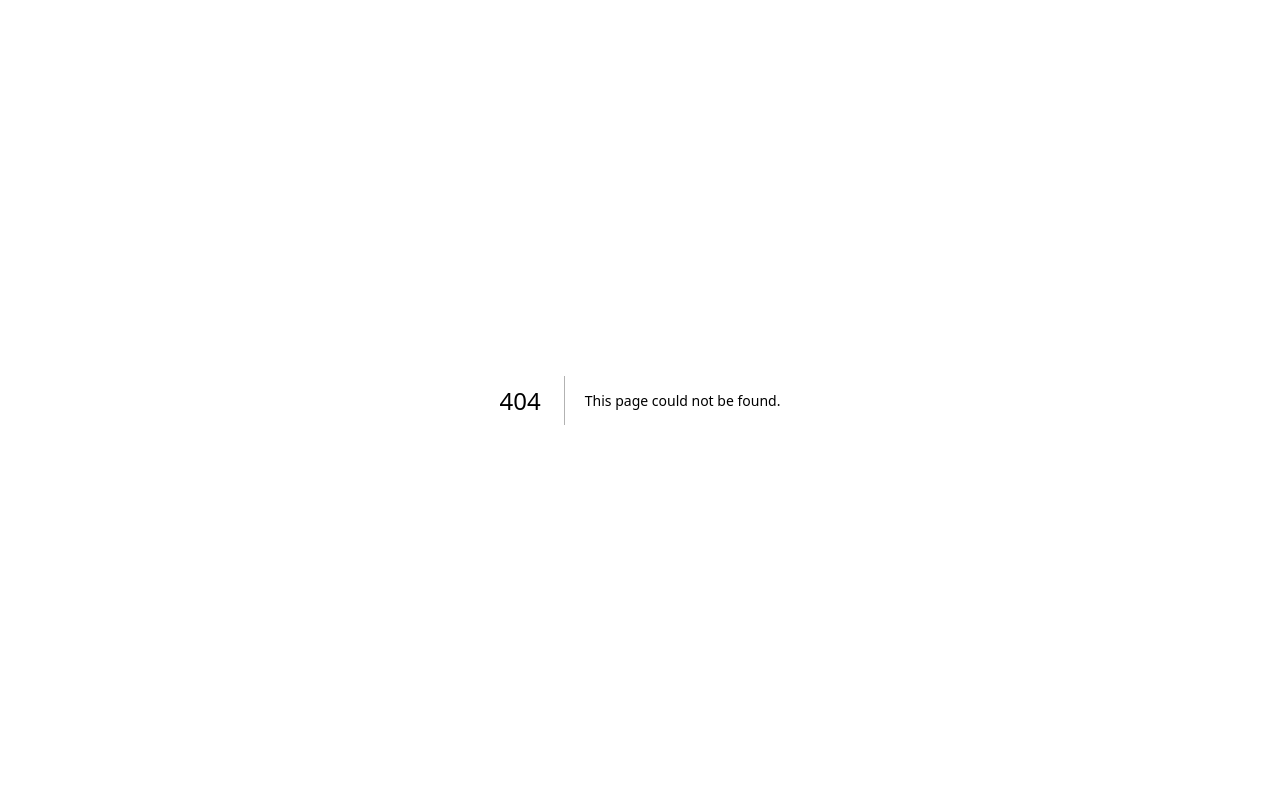
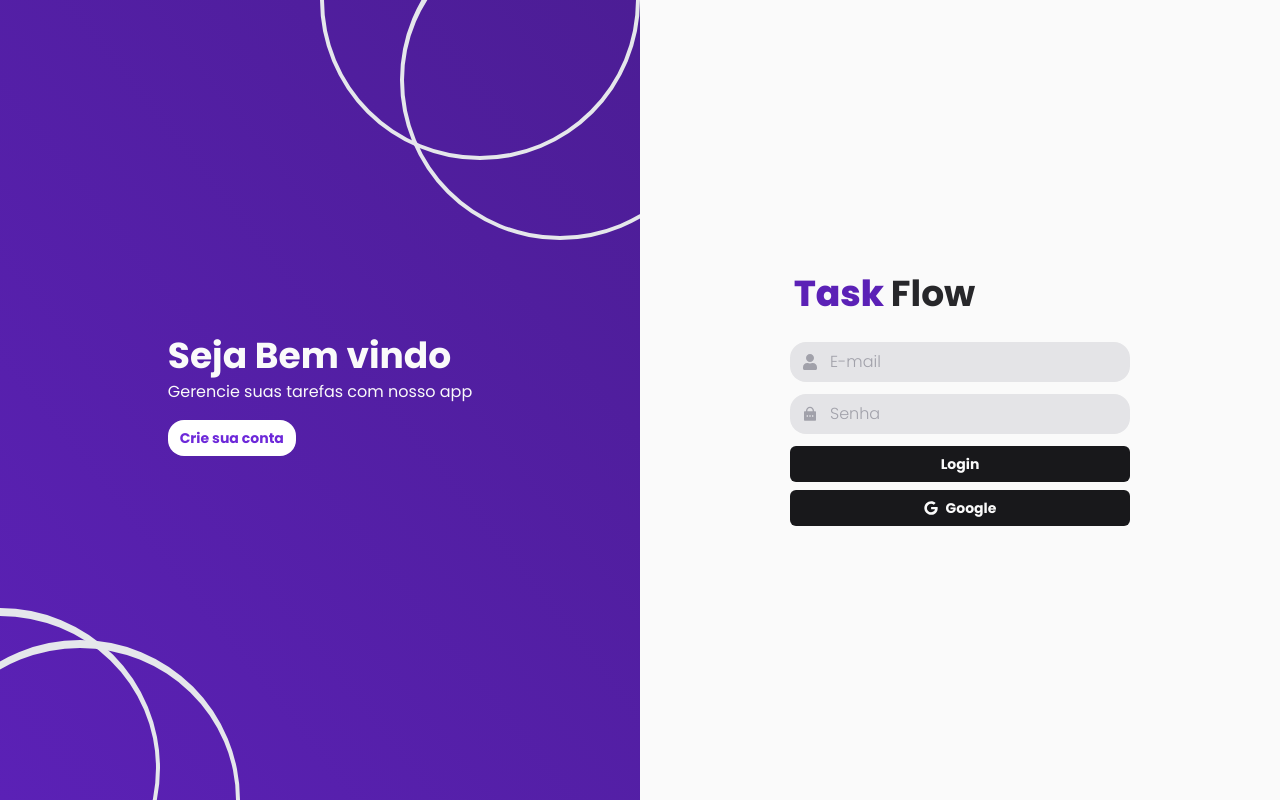
Before and after one commit to DosSantosDev2022/task-flow-app, a Next.js app: page /signIn in a window 1280 px wide. Before the commit this address had no page. Built offline with nearby package versions, Linux system fonts and the light colour scheme; no server answers; what tailwindcss-animated would draw is missing.

Commit message:
fix : alterando nome da rota

```diff
--- /dev/null
+++ b/src/app/signIn/page.tsx
@@ -0,0 +1,81 @@
+'use client'
+import { Button } from '@/components/global/button'
+import { Input } from '@/components/global/input'
+import { FaGoogle, FaUser } from 'react-icons/fa'
+import { RiLockPasswordFill } from 'react-icons/ri'
+import { signIn, useSession } from 'next-auth/react'
+import { useRouter } from 'next/navigation'
+
+export default function SignInPage() {
+  const { data: session } = useSession()
+  const router = useRouter()
+  const handleLoginClick = async () => {
+    await signIn()
+  }
+
+  if (session?.user) {
+    router.push('/dashboard') // Navigate to /dashboard
+  }
+
+  return (
+    <div className="h-screen md:flex">
+      <div className="relative overflow-hidden md:flex w-1/2 bg-gradient-to-tr from-violet-800 to-violet-900  i justify-around items-center  hidden ">
+        <div className="">
+          <h1 className="text-zinc-50 font-bold text-4xl ">Seja Bem vindo</h1>
+          <p className="text-zinc-50 mt-1">
+            Gerencie suas tarefas com nosso app
+          </p>
+          <Button
+            variant="primary"
+            type="submit"
+            className="block w-32 bg-white text-violet-700 hover:text-zinc-50 mt-4 py-2 rounded-2xl font-bold mb-2"
+          >
+            Crie sua conta
+          </Button>
+        </div>
+        <div className="absolute -bottom-32 -left-40 w-80 h-80 border-4 rounded-full border-opacity-30 border-t-8"></div>
+        <div className="absolute -bottom-40 -left-20 w-80 h-80 border-4 rounded-full border-opacity-30 border-t-8"></div>
+        <div className="absolute -top-40 -right-0 w-80 h-80 border-4 rounded-full border-opacity-30 border-t-8"></div>
+        <div className="absolute -top-20 -right-20 w-80 h-80 border-4 rounded-full border-opacity-30 border-t-8"></div>
+      </div>
+
+      <div className="flex md:w-1/2 justify-center py-10 items-center bg-zinc-50">
+        <form action="" className="bg-zinc-50  p-16 w-[468px]">
+          <h1 className="text-zinc-800 font-bold text-4xl mb-7">
+            <span className="text-violet-800 ml-1 font-extrabold">
+              Task <span className="text-zinc-800 font-bold">Flow</span>
+            </span>
+          </h1>
+
+          <div className="flex flex-col gap-3">
+            <Input.Root>
+              <Input.Icon>
+                <FaUser className="text-zinc-400" />
+              </Input.Icon>
+
+              <Input.Input placeholder="E-mail" type="email" />
+            </Input.Root>
+
+            <Input.Root>
+              <Input.Icon>
+                <RiLockPasswordFill className="text-zinc-400" />
+              </Input.Icon>
+              <Input.Input placeholder="Senha" type="password" />
+            </Input.Root>
+
+            <div className="flex flex-col gap-2">
+              <Button className="w-full">Login</Button>
+              <Button
+                onClick={handleLoginClick}
+                className="w-full flex items-center justify-center gap-2"
+              >
+                <FaGoogle />
+                Google
+              </Button>
+            </div>
+          </div>
+        </form>
+      </div>
+    </div>
+  )
+}
```
